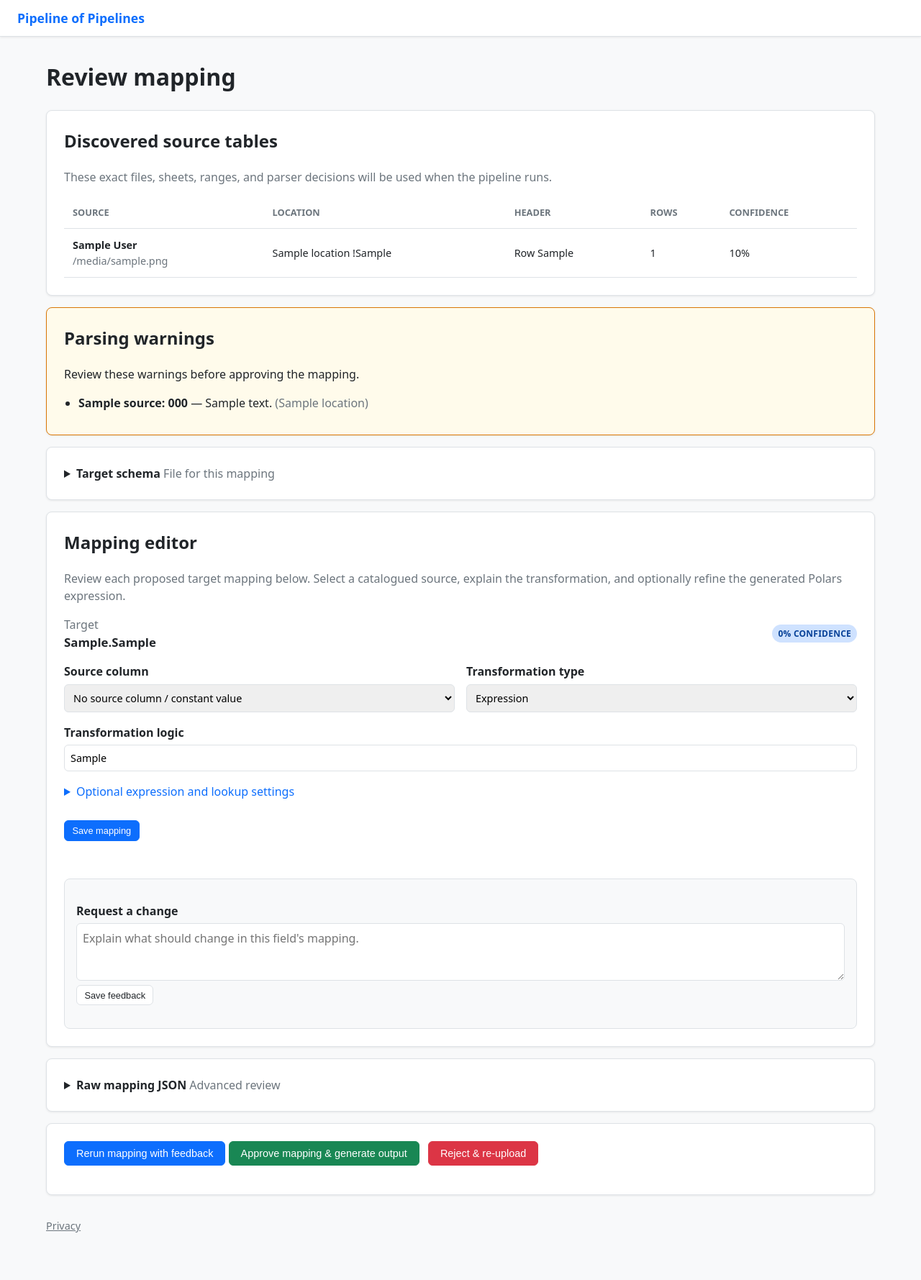
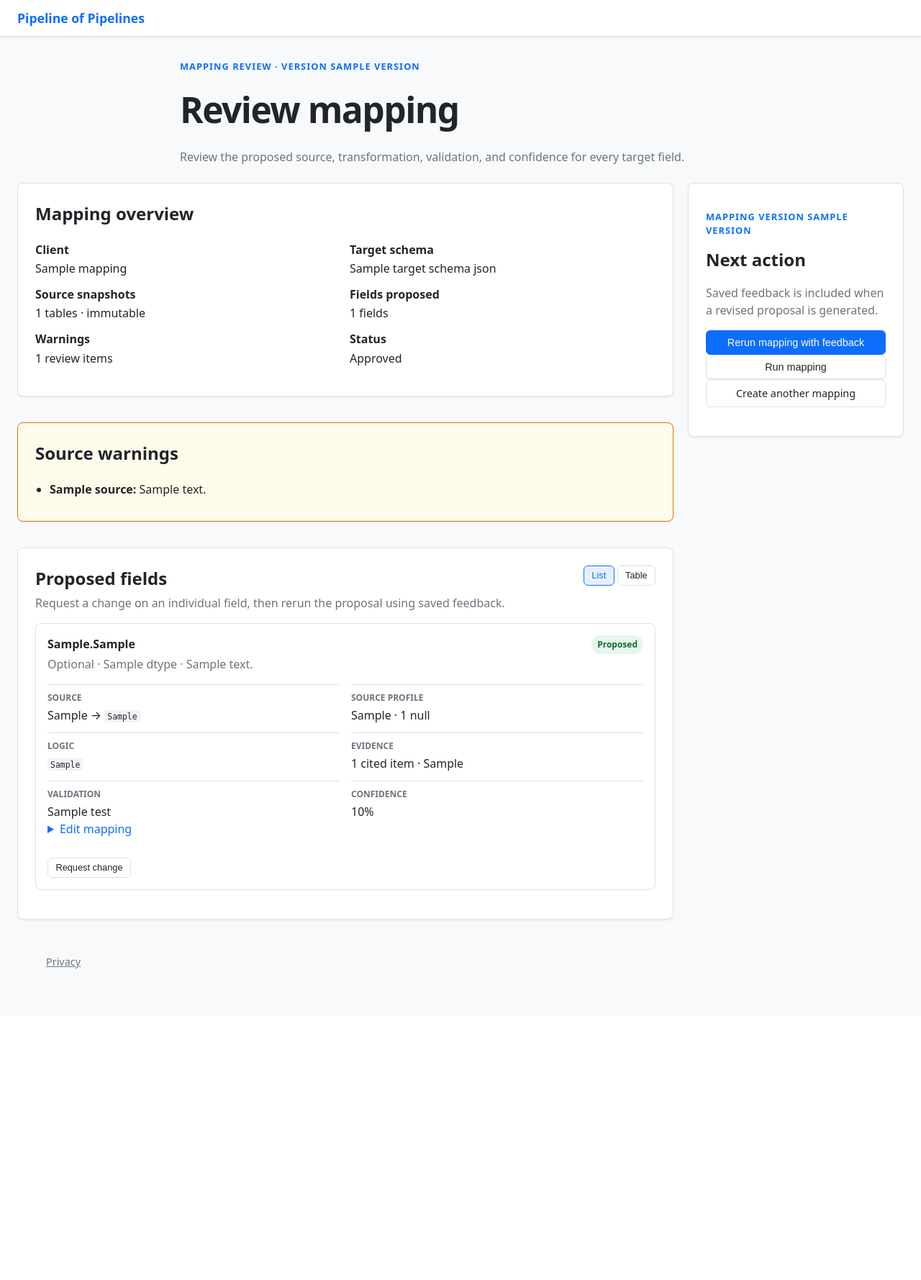
Before and after one commit to VarSamLewis/pipeline_of_pipelines, a FastAPI app: template backend/templates/mapping.html in a window 1280 px wide. Shown: the whole page at 72% size. After the commit the page ends 1346 px from the top, so only its background shows below. Run offline with FastAPI, Linux system fonts and the light colour scheme; the template is opened without the code that fills it: most values are stand-ins (such as "Sample title", 1, 10 or a date in 2020); parts of the project's set-up code (start-up, migrations or seed data) failed here and were passed over; some libraries are stand-ins or nearby versions.

Commit message:
Use mapping review interface in production (#13)
* fix: version stylesheet assets

* feat: use mapping review interface in production

* feat: use results review interface in production

```diff
--- a/backend/static/style.css
+++ b/backend/static/style.css
@@ -235,6 +235,8 @@ code { background: #f0f3f7; border-radius: 0.2rem; font-size: 0.88em; padding: 0
 .results-table-header { align-items: flex-start; display: flex; gap: 1rem; justify-content: space-between; }
 .results-table-header h2 { margin-bottom: 0.25rem; }
 .results-table-header p { margin: 0; }
+.result-file-actions { display: flex; flex-wrap: wrap; gap: 0.5rem; margin: 1rem 0; }
+.results-view { min-height: 4rem; }
 .results-filter-controls { align-items: end; display: flex; flex-wrap: wrap; gap: 0.75rem; }
 .results-search { display: block; font-size: 0.85rem; font-weight: 600; margin: 1rem 0; }
 .results-search input, .results-search select { border: 1px solid var(--border); border-radius: 0.375rem; box-sizing: border-box; display: block; font: inherit; margin-top: 0.35rem; padding: 0.55rem; width: min(100%, 28rem); }
--- a/backend/templates/mapping.html
+++ b/backend/templates/mapping.html
@@ -3,201 +3,119 @@
 {% block title %}Review mapping - Pipeline of Pipelines{% endblock %}
 
 {% block content %}
+<section class="mapping-page">
+  <header class="mapping-header">
+    <p class="eyebrow">Mapping review · version {{ mapping.version }}</p>
     <h1>Review mapping</h1>
+    <p class="muted">Review the proposed source, transformation, validation, and confidence for every target field.</p>
+  </header>
 
-<div class="card">
-  <h2>Discovered source tables</h2>
-  <p class="muted">These exact files, sheets, ranges, and parser decisions will be used when the pipeline runs.</p>
-  {% if source_tables %}
-  <div class="table-scroll">
-    <table>
-      <thead>
-        <tr>
-          <th>Source</th>
-          <th>Location</th>
-          <th>Header</th>
-          <th>Rows</th>
-          <th>Confidence</th>
-        </tr>
-      </thead>
-      <tbody>
-        {% for table in source_tables %}
-        <tr>
-          <td>
-            <strong>{{ table.display_name }}</strong><br>
-            <span class="muted">{{ table.original_filename }}</span>
-          </td>
-          <td>
-            {% if table.location.sheet_name %}{{ table.location.sheet_name }}{% endif %}
-            {% if table.location.cell_range %}!{{ table.location.cell_range }}{% else %}CSV{% endif %}
-          </td>
-          <td>Row {{ table.location.header_row }}</td>
-          <td>{{ table.row_count }}</td>
-          <td>{{ "%.0f"|format(table.confidence * 100) }}%</td>
-        </tr>
+  <div class="mapping-layout">
+    <div class="mapping-workflow">
+      <section class="card">
+        <h2>Mapping overview</h2>
+        <div class="client-file-summary">
+          <div><strong>Client</strong><span>{{ mapping.client_name }}</span></div>
+          <div><strong>Target schema</strong><span>{{ mapping.target_schema_json.name }}</span></div>
+          <div><strong>Source snapshots</strong><span>{{ source_tables|length }} tables · immutable</span></div>
+          <div><strong>Fields proposed</strong><span>{{ mapping_columns|length }} fields</span></div>
+          <div><strong>Warnings</strong><span>{{ parse_warnings|length }} review items</span></div>
+          <div><strong>Status</strong><span>{{ mapping.status|title }}</span></div>
+        </div>
+      </section>
+
+      {% if parse_warnings %}
+      <section class="card warning-panel" role="alert">
+        <h2>Source warnings</h2>
+        <ul class="warning-list">
+          {% for warning in parse_warnings %}
+          <li class="warning-{{ warning.severity }}"><strong>{{ warning.source }}:</strong> {{ warning.message }}</li>
           {% endfor %}
-      </tbody>
-    </table>
+        </ul>
+      </section>
+      {% endif %}
+
+      <section class="card">
+        <div class="mapping-view-header">
+          <div><h2>Proposed fields</h2><p class="muted">Request a change on an individual field, then rerun the proposal using saved feedback.</p></div>
+          <div class="view-toggle" role="tablist" aria-label="Proposed field views">
+            <button class="btn btn-sm is-active" id="list-view-tab" type="button" role="tab" aria-selected="true" aria-controls="list-view" onclick="showMappingView('list')">List</button>
+            <button class="btn btn-sm" id="table-view-tab" type="button" role="tab" aria-selected="false" aria-controls="table-view" onclick="showMappingView('table')">Table</button>
           </div>
-  {% else %}
-  <p class="muted">No tabular sources were catalogued.</p>
-  {% endif %}
         </div>
 
-{% if parse_warnings %}
-<div class="card warning-panel" role="alert">
-  <h2>Parsing warnings</h2>
-  <p>Review these warnings before approving the mapping.</p>
-  <ul class="warning-list">
-    {% for warning in parse_warnings %}
-    <li class="warning-{{ warning.severity }}">
-      <strong>{{ warning.source }}: {{ warning.code }}</strong>
-      — {{ warning.message }}
-      {% if warning.location %}<span class="muted">({{ warning.location }})</span>{% endif %}
-    </li>
-    {% endfor %}
-  </ul>
+        <div id="list-view" role="tabpanel" aria-labelledby="list-view-tab">
+          {% for column in mapping_columns %}
+          <article class="mapping-card {% if column.is_unmapped %}warning-panel{% endif %}">
+            <div class="mapping-card-heading">
+              <div>
+                <div class="target">{{ column.target_table }}.{{ column.target_column }}</div>
+                <p class="muted">{{ "Required" if column.target_definition.required else "Optional" }} · {{ column.target_definition.dtype or "Unspecified type" }}{% if column.target_definition.description %} · {{ column.target_definition.description }}{% endif %}</p>
               </div>
-{% endif %}
-
-<details class="card">
-  <summary><strong>Target schema</strong> <span class="muted">File for this mapping</span></summary>
-  <p><a href="/mapping/{{ spec_id }}/target-schema.json">Download target_schema.json</a></p>
-  <pre class="code-editor">{{ target_schema_json }}</pre>
+              <span class="mapping-status {% if column.is_unmapped %}warning{% else %}ready{% endif %}">{{ "Needs review" if column.is_unmapped else "Proposed" }}</span>
+            </div>
+            <dl class="mapping-details">
+              <div><dt>Source</dt><dd>{% if column.source %}{{ column.source_table_display }} → <code>{{ column.source_column_display }}</code>{% else %}No source selected{% endif %}</dd></div>
+              <div><dt>Source profile</dt><dd>{% if column.source_profile %}{{ column.source_profile.inferred_type or "Unknown" }} · {{ column.source_profile.null_count or 0 }} null{% else %}No source profile{% endif %}</dd></div>
+              <div><dt>Logic</dt><dd><code>{{ column.polars_expression or column.transformation_logic or "No transformation proposed" }}</code></dd></div>
+              <div><dt>Evidence</dt><dd>{{ column.evidence_ids|length }} cited item{{ "s" if column.evidence_ids|length != 1 else "" }} · {{ column.transformation_type|title }}</dd></div>
+              <div><dt>Validation</dt><dd>{% if column.tests %}{{ column.tests|join(", ") }}{% elif column.target_definition.required %}Required target field{% else %}No validation proposed{% endif %}</dd></div>
+              <div><dt>Confidence</dt><dd>{% if column.confidence is not none %}{{ "%.0f"|format(column.confidence * 100) }}%{% else %}Not scored{% endif %}</dd></div>
+            </dl>
+            <details class="mapping-advanced">
+              <summary>Edit mapping</summary>
+              <form class="mapping-editor-row" hx-post="/mapping/{{ spec_id }}/columns/{{ column.id }}" hx-target="#save-status-{{ column.id }}" hx-swap="innerHTML">
+                <div class="form-group"><label for="source-{{ column.id }}">Source column</label><select id="source-{{ column.id }}" name="source_ref"><option value="">No source column / constant value</option>{% for table in source_tables %}{% for source_column in table.columns %}<option value="{{ table.source_table_id }}|{{ source_column.source_column_id }}" {% if column.source.source_table_id == table.source_table_id and column.source.source_column_id == source_column.source_column_id %}selected{% endif %}>{{ table.display_name }} · {{ source_column.normalized_name }}</option>{% endfor %}{% endfor %}</select></div>
+                <div class="form-group"><label for="logic-{{ column.id }}">Transformation logic</label><input id="logic-{{ column.id }}" name="transformation_logic" value="{{ column.transformation_logic }}"></div>
+                <div class="form-group"><label for="expression-{{ column.id }}">Polars expression</label><textarea id="expression-{{ column.id }}" name="polars_expression">{{ column.polars_expression or "" }}</textarea></div>
+                <input name="transformation_type" type="hidden" value="{{ column.transformation_type }}"><input name="lookup_source_table" type="hidden" value="{{ column.lookup_source_table or "" }}"><input name="lookup_key" type="hidden" value="{{ column.lookup_key or "" }}"><input name="lookup_value" type="hidden" value="{{ column.lookup_value or "" }}">
+                <div class="mapping-editor-footer"><button class="btn btn-sm" type="submit">Save mapping</button><span id="save-status-{{ column.id }}" aria-live="polite"></span></div>
+              </form>
             </details>
-
-<div class="card">
-  <h2>Mapping editor</h2>
-  <p class="muted">Review each proposed target mapping below. Select a catalogued source, explain the transformation, and optionally refine the generated Polars expression.</p>
-  {% for column in mapping_columns %}
-  {% set source = column.source_columns[0] if column.source_columns else {} %}
-  <form class="mapping-editor-row"
-        hx-post="/mapping/{{ spec_id }}/columns/{{ column.id }}"
-        hx-target="#save-status-{{ column.id }}"
-        hx-swap="innerHTML">
-    <div class="mapping-editor-heading">
-      <div><span class="muted">Target</span><strong>{{ column.target_table }}.{{ column.target_column }}</strong></div>
-      <span class="badge badge-proposed">{{ "%.0f"|format((column.confidence or 0) * 100) }}% confidence</span>
-    </div>
-    <div class="grid grid-2">
-      <div class="form-group">
-        <label for="source-{{ column.id }}">Source column</label>
-        <select id="source-{{ column.id }}" name="source_ref">
-          <option value="">No source column / constant value</option>
-          {% for table in source_tables %}
-            {% for source_column in table.columns %}
-            <option value="{{ table.source_table_id }}|{{ source_column.source_column_id }}"
-              {% if source.source_table_id == table.source_table_id and source.source_column_id == source_column.source_column_id %}selected{% endif %}>
-              {{ table.display_name }} · {{ source_column.normalized_name }}
-            </option>
-            {% endfor %}
-          {% endfor %}
-        </select>
-      </div>
-      <div class="form-group">
-        <label for="type-{{ column.id }}">Transformation type</label>
-        <select id="type-{{ column.id }}" name="transformation_type">
-          {% for type in ["expression", "lookup", "aggregation", "filter"] %}
-          <option value="{{ type }}" {% if column.transformation_type == type %}selected{% endif %}>{{ type|title }}</option>
-          {% endfor %}
-        </select>
-      </div>
-    </div>
-    <div class="form-group">
-      <label for="logic-{{ column.id }}">Transformation logic</label>
-      <input id="logic-{{ column.id }}" name="transformation_logic" value="{{ column.transformation_logic }}">
-    </div>
-    <details class="mapping-advanced">
-      <summary>Optional expression and lookup settings</summary>
-      <div class="form-group">
-        <label for="expression-{{ column.id }}">Polars expression</label>
-        <textarea id="expression-{{ column.id }}" name="polars_expression" placeholder="col('source').cast(String)">{{ column.polars_expression or "" }}</textarea>
-      </div>
-      <div class="grid grid-3">
-        <div class="form-group">
-          <label for="lookup-table-{{ column.id }}">Lookup table</label>
-          <select id="lookup-table-{{ column.id }}" name="lookup_source_table">
-            <option value="">No lookup table</option>
-            {% for table in source_tables %}
-            <option value="{{ table.source_table_id }}" {% if column.lookup_source_table == table.source_table_id %}selected{% endif %}>{{ table.display_name }}</option>
-            {% endfor %}
-          </select>
-        </div>
-        <div class="form-group">
-          <label for="lookup-key-{{ column.id }}">Lookup key</label>
-          <input id="lookup-key-{{ column.id }}" name="lookup_key" value="{{ column.lookup_key or "" }}">
-        </div>
-        <div class="form-group">
-          <label for="lookup-value-{{ column.id }}">Lookup value</label>
-          <input id="lookup-value-{{ column.id }}" name="lookup_value" value="{{ column.lookup_value or "" }}">
-        </div>
-      </div>
-    </details>
-    <div class="mapping-editor-footer">
-      <button class="btn btn-primary btn-sm" type="submit">Save mapping</button>
-      <span id="save-status-{{ column.id }}" aria-live="polite"></span>
-    </div>
+            <div class="mapping-feedback-actions"><button class="btn btn-sm" type="button" onclick="toggleFeedback('list-feedback-{{ column.id }}')">Request change</button></div>
+            <form id="list-feedback-{{ column.id }}" class="mapping-feedback" hidden hx-post="/mapping/{{ spec_id }}/columns/{{ column.id }}/feedback" hx-target="#feedback-status-{{ column.id }}" hx-swap="innerHTML">
+              <label for="feedback-{{ column.id }}">What should change?</label><textarea id="feedback-{{ column.id }}" name="comment" required placeholder="Describe the requested mapping change."></textarea><div class="mapping-feedback-actions"><button class="btn btn-primary btn-sm" type="submit">Save feedback</button><span id="feedback-status-{{ column.id }}" aria-live="polite"></span></div>
             </form>
-  <form class="mapping-feedback"
-        hx-post="/mapping/{{ spec_id }}/columns/{{ column.id }}/feedback"
-        hx-target="#feedback-status-{{ column.id }}"
-        hx-swap="innerHTML">
-    <label for="feedback-{{ column.id }}">Request a change</label>
-    <textarea id="feedback-{{ column.id }}" name="comment" required placeholder="Explain what should change in this field's mapping."></textarea>
-    <div class="mapping-editor-footer">
-      <button class="btn btn-sm" type="submit">Save feedback</button>
-      <span id="feedback-status-{{ column.id }}" aria-live="polite"></span>
-    </div>
-  </form>
-  {% else %}
-  <p class="muted">No proposed mappings are available to edit.</p>
-  {% endfor %}
+          </article>
+          {% else %}<p class="muted">No proposed mappings are available to review.</p>{% endfor %}
         </div>
 
-<details class="card">
-  <summary><strong>Raw mapping JSON</strong> <span class="muted">Advanced review</span></summary>
-  <pre class="code-editor">{{ mapping_json }}</pre>
-</details>
+        <div id="table-view" role="tabpanel" aria-labelledby="table-view-tab" hidden>
+          <div class="table-wrap"><table><thead><tr><th>Target field</th><th>Target requirements</th><th>Source</th><th>Source profile</th><th>Logic</th><th>Evidence</th><th>Validation</th><th>Confidence</th><th>Review</th><th>Feedback</th></tr></thead><tbody>
+            {% for column in mapping_columns %}
+            <tr><td><strong>{{ column.target_table }}.{{ column.target_column }}</strong></td><td>{{ "Required" if column.target_definition.required else "Optional" }}<br>{{ column.target_definition.dtype or "Unspecified" }}</td><td>{% if column.source %}{{ column.source_table_display }} → {{ column.source_column_display }}{% else %}No source selected{% endif %}</td><td>{% if column.source_profile %}{{ column.source_profile.inferred_type or "Unknown" }}<br>{{ column.source_profile.null_count or 0 }} null{% else %}—{% endif %}</td><td><code>{{ column.polars_expression or column.transformation_logic or "—" }}</code></td><td>{{ column.evidence_ids|length }} cited item{{ "s" if column.evidence_ids|length != 1 else "" }}</td><td>{% if column.tests %}{{ column.tests|join(", ") }}{% elif column.target_definition.required %}Required{% else %}—{% endif %}</td><td>{% if column.confidence is not none %}{{ "%.0f"|format(column.confidence * 100) }}%{% else %}—{% endif %}</td><td><span class="mapping-status {% if column.is_unmapped %}warning{% else %}ready{% endif %}">{{ "Needs review" if column.is_unmapped else "Proposed" }}</span></td><td class="mapping-table-actions"><button class="btn btn-sm" type="button" onclick="toggleFeedback('table-feedback-{{ column.id }}')">Request change</button></td></tr>
+            <tr id="table-feedback-{{ column.id }}" class="mapping-feedback-row" hidden><td colspan="10"><form class="mapping-feedback" hx-post="/mapping/{{ spec_id }}/columns/{{ column.id }}/feedback" hx-target="#table-feedback-status-{{ column.id }}" hx-swap="innerHTML"><label for="table-comment-{{ column.id }}">Feedback for {{ column.target_column }}</label><textarea id="table-comment-{{ column.id }}" name="comment" required placeholder="Describe the requested mapping change."></textarea><div class="mapping-feedback-actions"><button class="btn btn-primary btn-sm" type="submit">Save feedback</button><span id="table-feedback-status-{{ column.id }}" aria-live="polite"></span></div></form></td></tr>
+            {% endfor %}
+          </tbody></table></div>
+        </div>
+      </section>
+    </div>
 
-<div class="card">
-  <form
-    hx-post="/mapping/{{ spec_id }}/rerun"
-    hx-target="#mapping-result"
-    hx-swap="innerHTML"
-    hx-indicator="#rerun-progress"
-    style="display:inline;"
-  >
-    <button class="btn btn-primary" type="submit">Rerun mapping with feedback</button>
-    <span id="rerun-progress" class="htmx-indicator progress-indicator" aria-live="polite">
-      <span class="spinner" aria-hidden="true"></span>
-      Creating a revised proposal...
-    </span>
-  </form>
-  <form
-    hx-post="/mapping/{{ spec_id }}/confirm"
-    hx-target="#mapping-result"
-    hx-swap="innerHTML"
-    hx-indicator="#mapping-progress"
-    style="display:inline;"
-  >
-    <button class="btn btn-success" type="submit">
-      Approve mapping & generate output
-    </button>
-    <span id="mapping-progress" class="htmx-indicator progress-indicator" aria-live="polite">
-      <span class="spinner" aria-hidden="true"></span>
-      Generating and running the approved pipeline...
-    </span>
-  </form>
-
-  <form
-    hx-post="/mapping/{{ spec_id }}/reject"
-    hx-target="#mapping-result"
-    hx-swap="innerHTML"
-    style="display:inline; margin-left: 0.5rem;"
-  >
-    <button class="btn btn-danger" type="submit">Reject & re-upload</button>
-  </form>
-
-  <div id="mapping-result" style="margin-top: 1rem;"></div>
+    <aside class="mapping-summary card">
+      <p class="eyebrow">Mapping version {{ mapping.version }}</p><h2>Next action</h2>
+      <p class="muted">Saved feedback is included when a revised proposal is generated.</p>
+      <form hx-post="/mapping/{{ spec_id }}/rerun" hx-target="#mapping-result" hx-swap="innerHTML" hx-indicator="#rerun-progress"><button class="btn btn-primary" type="submit">Rerun mapping with feedback</button><span id="rerun-progress" class="htmx-indicator progress-indicator"><span class="spinner" aria-hidden="true"></span>Creating a revised proposal…</span></form>
+      <form hx-post="/mapping/{{ spec_id }}/confirm" hx-target="#mapping-result" hx-swap="innerHTML" hx-indicator="#mapping-progress"><button class="btn" type="submit">Run mapping</button><span id="mapping-progress" class="htmx-indicator progress-indicator"><span class="spinner" aria-hidden="true"></span>Generating and running…</span></form>
+      <a class="btn" href="/mapping">Create another mapping</a><div id="mapping-result" class="mapping-result"></div>
+    </aside>
   </div>
+</section>
+<script>
+function showMappingView(view) {
+  const list = view === 'list';
+  document.getElementById('list-view').hidden = !list;
+  document.getElementById('table-view').hidden = list;
+  document.getElementById('list-view-tab').classList.toggle('is-active', list);
+  document.getElementById('table-view-tab').classList.toggle('is-active', !list);
+  document.getElementById('list-view-tab').setAttribute('aria-selected', String(list));
+  document.getElementById('table-view-tab').setAttribute('aria-selected', String(!list));
+}
+function toggleFeedback(id) {
+  const panel = document.getElementById(id);
+  const wasOpen = !panel.hidden;
+  document.querySelectorAll('.mapping-feedback, .mapping-feedback-row').forEach(item => { item.hidden = true; });
+  panel.hidden = wasOpen;
+  if (!wasOpen) panel.querySelector('textarea').focus();
+}
+</script>
 {% endblock %}
```
Also changed, not shown: backend/src/ui.py (+37 -1 lines), backend/templates/results.html (+53 -35 lines). Lines whose indentation alone changed are shown as unchanged.
